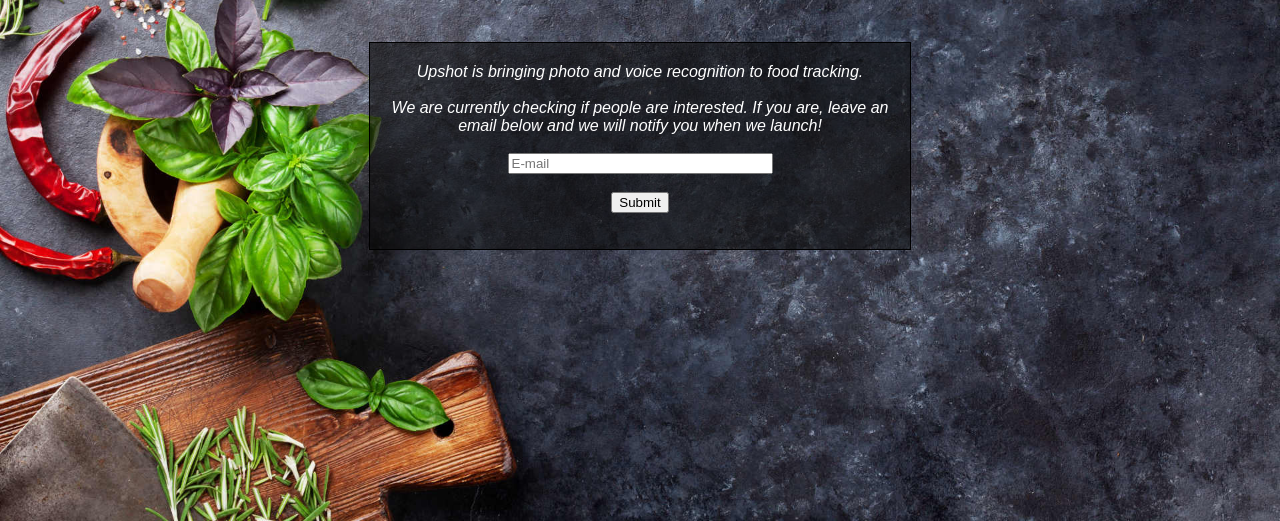
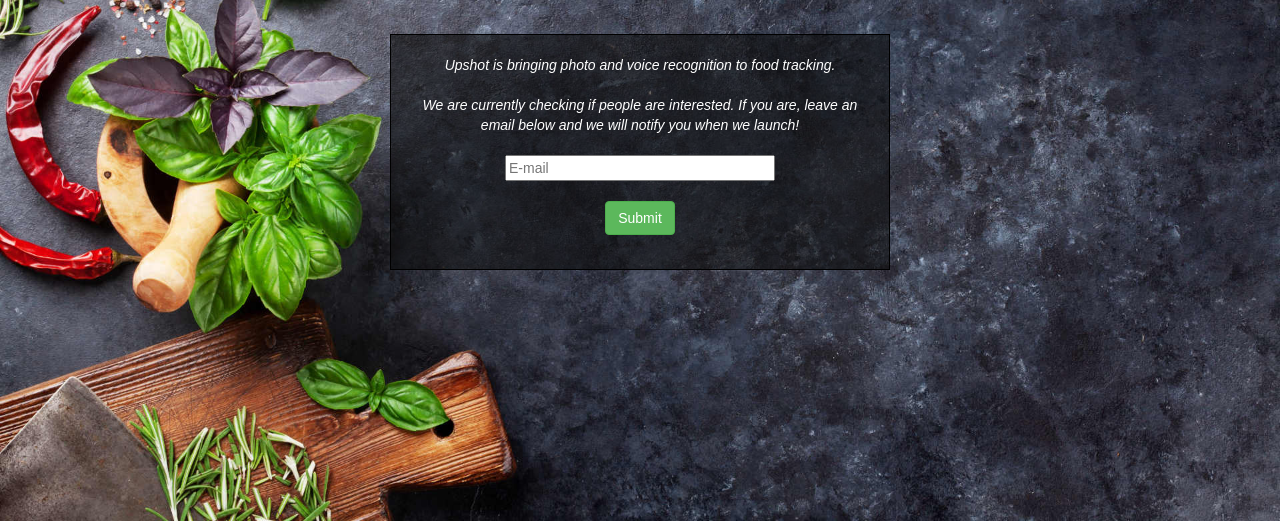
Before and after one commit to upshot-nutrition/upshot-nutrition.github.io, a plain HTML site: page index.html in a window 1280 px wide. Shown: the part 279-800 px from the top of the page. Drawn offline with nearby package versions, Linux system fonts and the light colour scheme.

Commit message:
bootstrap button style

```diff
--- a/index.html
+++ b/index.html
@@ -1,6 +1,8 @@
 <html>
   <head>
     <title>Upshot</title>
+        <link rel="stylesheet" href="https://maxcdn.bootstrapcdn.com/bootstrap/3.3.7/css/bootstrap.min.css" integrity="sha384-BVYiiSIFeK1dGmJRAkycuHAHRg32OmUcww7on3RYdg4Va+PmSTsz/K68vbdEjh4u" crossorigin="anonymous">
+
 
 <!-- Facebook Pixel Code -->
 <script>
@@ -52,7 +54,7 @@
       <form target="_blank" action="https://docs.google.com/forms/d/e/1FAIpQLSenNmg3elk7ztaPAOkhYjRihiNGnVZMfCkfN7hx0wuxAe29rQ/formResponse?embedded=true" method="POST" id="mG61Hd">
       <input type="text" name="entry.548231012" size="30" placeholder="E-mail"><br>
       <br>
-      <input type="submit" value="Submit" onclick="ga('send', 'event', 'submit');">
+      <input class="btn btn-success" type="submit" value="Submit" onclick="ga('send', 'event', 'submit');">
   </form>
     </div>
   </center>
```
